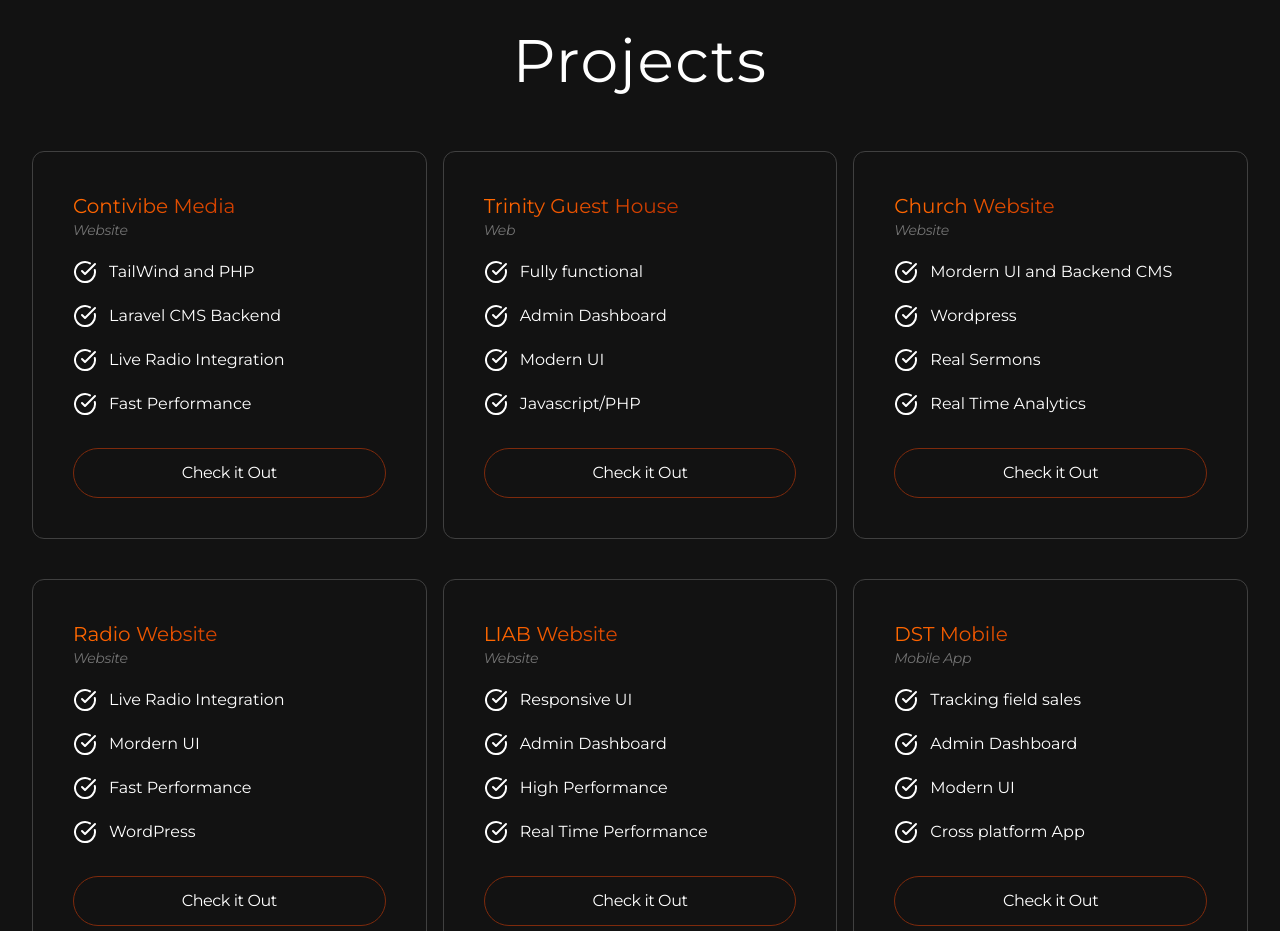
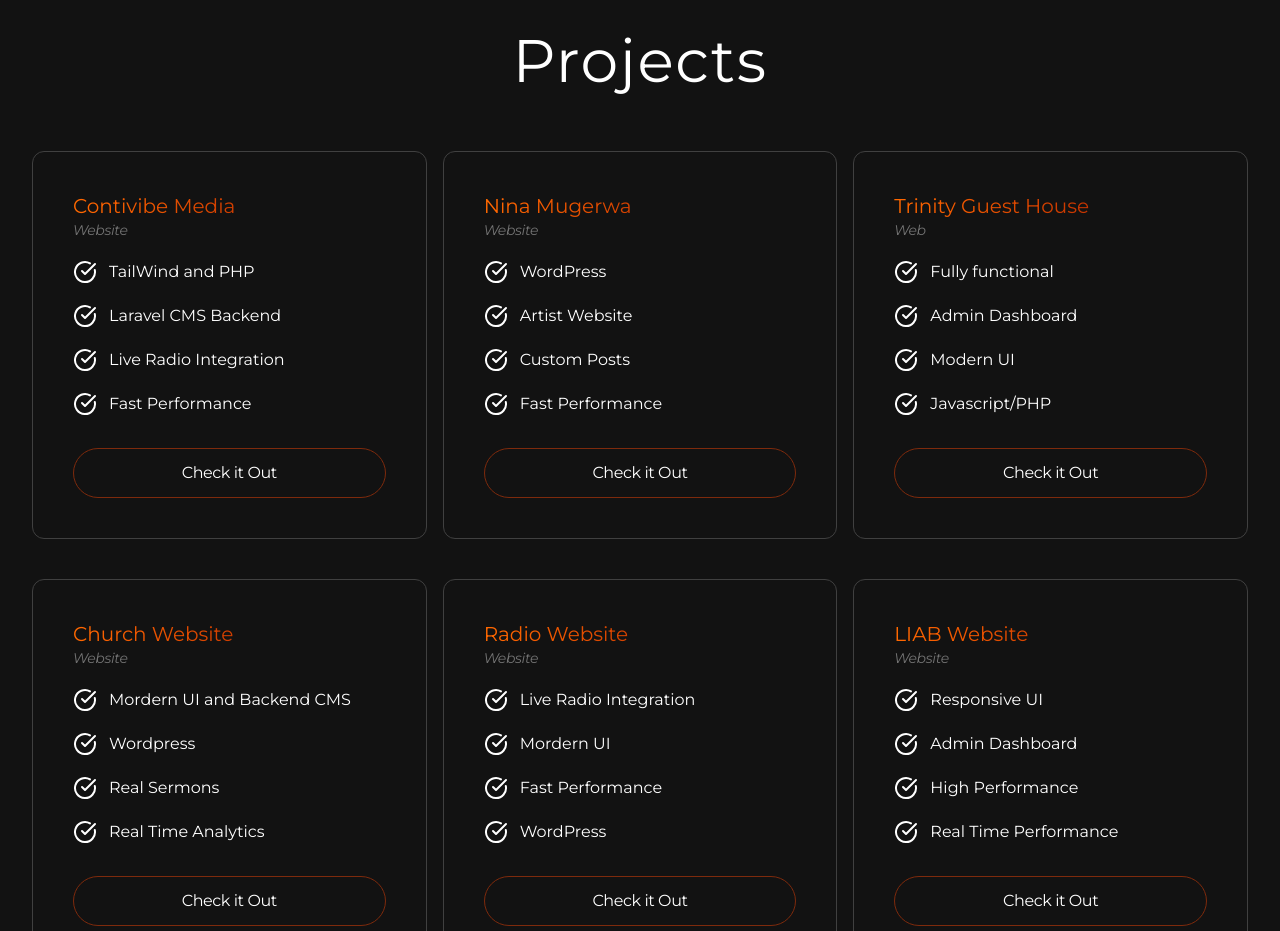
Before and after one commit to MWIYIKINWA/prosperTech.com, a React (Vite) app: page / in a window 1280 px wide. Shown: the part 1520-2451 px from the top of the page. Built offline with nearby package versions, Linux system fonts and the light colour scheme.

Commit message:
Update index.jsx

```diff
--- a/src/constants/index.jsx
+++ b/src/constants/index.jsx
@@ -103,6 +103,17 @@
      link:"https://contivibemedia.com",
   },
    {
+    title: "Nina Mugerwa",
+    category: "Website",
+    features: [
+      "WordPress",
+      "Artist Website",
+      "Custom Posts",
+      "Fast Performance"
+    ],
+     link:"https://ninamugerwa.com/",
+  },
+   {
     title: "Trinity Guest House",
     category: "Web",
     features: [
```
